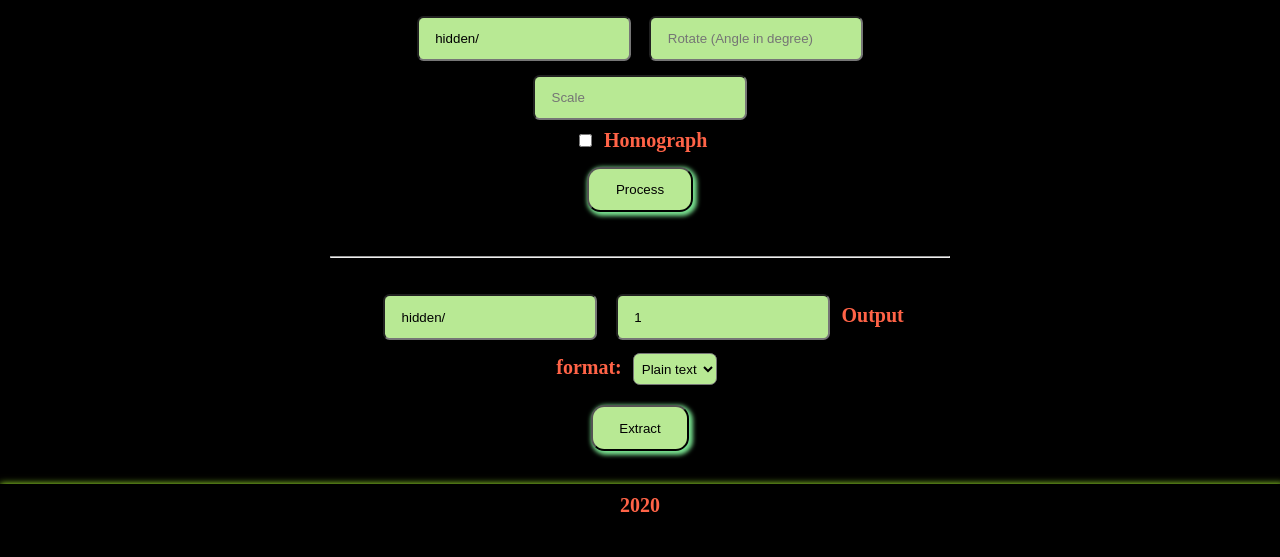
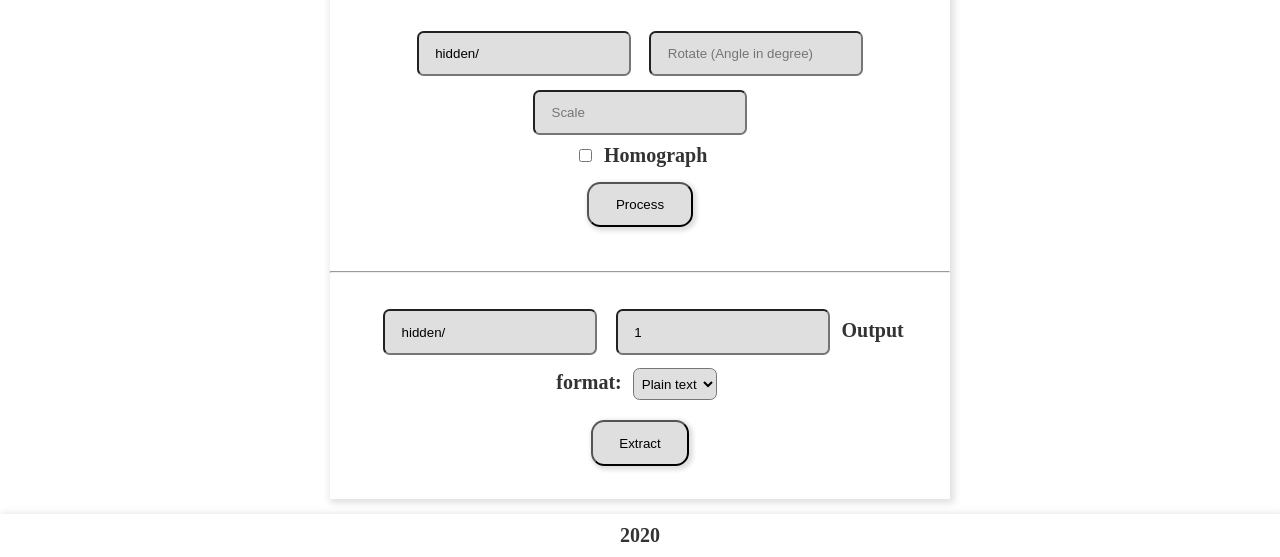
Before and after one commit to sanjevShakya/table-ocr, a Flask app: template tableocr/templates/home.html in a window 1280 px wide. Shown: the part 625-1182 px from the top of the page. Before the commit the page ends 1137 px from the top, so only its background shows below. Run offline with Flask 2, Linux system fonts and the light colour scheme; the template is opened without the code that fills it, so the values that code supplies are empty.

Commit message:
update style

```diff
--- a/tableocr/static/css/style.css
+++ b/tableocr/static/css/style.css
@@ -1,14 +1,14 @@
 body{
     margin: 0px;
     padding: 0px;
-    background-color: #000000;
-    color: #FF6347;
+    background-color: #ffffff;
+    color: #333;
     font-size: 1.25em;
     font-weight: bold;
 }
 
 a{
-    color: #FF6347;
+    color: #333;
     text-decoration: none;
 }
 
@@ -16,7 +16,7 @@ header, footer{
     text-align: center;
     max-height: 5vh;
     padding: 0.5em;
-    box-shadow: 2px 2px 7px 2px #ADFF2F;
+    box-shadow: 2px 2px 7px 2px #dfdfdf;
 }
 
 img{
@@ -25,8 +25,9 @@ img{
 
 .container{
     max-width: 620px;
-    margin: 0px auto;
+    margin: 15px auto;
     min-height: 90vh;
+    box-shadow: 2px 2px 7px 2px #dfdfdf;
 }
 
 .container form{
@@ -36,7 +37,7 @@ img{
 
 .container form input{
     padding: 1em 1.25em;
-    background-color: #b8e994;
+    background-color: #dfdfdf;
     outline: none;
     border-radius: 0.5em;
     margin: 0.5em;
@@ -47,7 +48,7 @@ input:hover{
 
 .container select {
     padding: 0.5em 0.25em;
-    background-color: #b8e994;
+    background-color: #dfdfdf;
     outline: none;
     border-radius: 0.5em;
     margin: 0.5em;
@@ -60,17 +61,17 @@ input:hover{
 
 .main-btn{
     padding: 1em 2em;
-    background-color: #b8e994;
+    background-color: #dfdfdf;
     border-radius: 1em;
     text-align: center;
     margin: 1em auto;
     max-width: 80%;
-    box-shadow: 2px 2px 4px 2px #78e08f;
+    box-shadow: 2px 2px 4px 2px #dfdfdf;
 }
 
 .main-btn:hover{
-    background-color: #78e08f;
-    box-shadow: 2px 2px 4px 2px #b8e994;
+    background-color: #dfdfdf;
+    box-shadow: 2px 2px 4px 2px #dfdfdf;
     cursor: pointer;
     color: #0a3d62;
     transition: 0.3s all;
```
Also changed, not shown: tableocr/static/images/emp.png (added).
